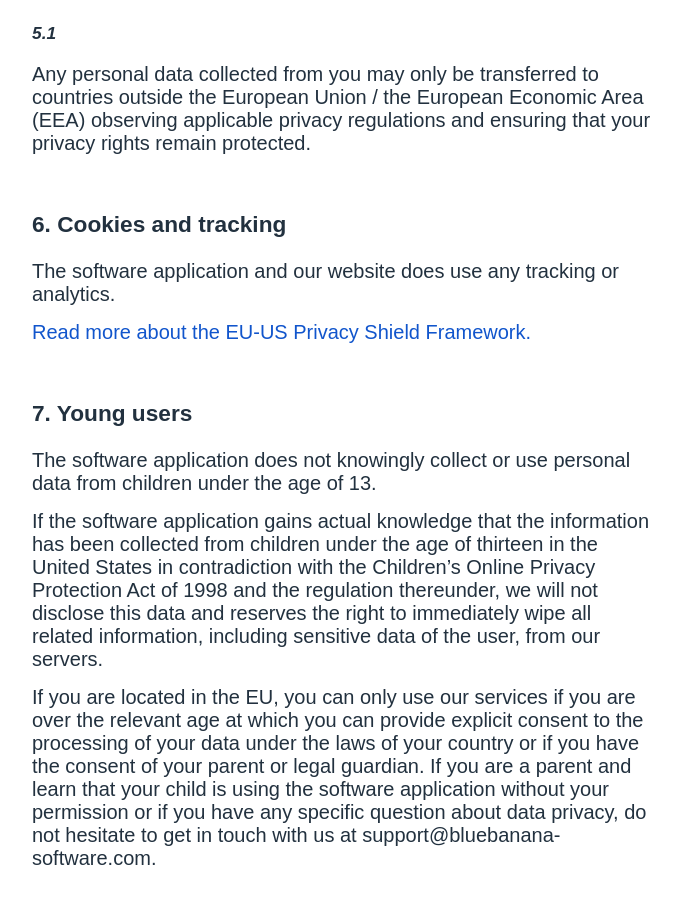
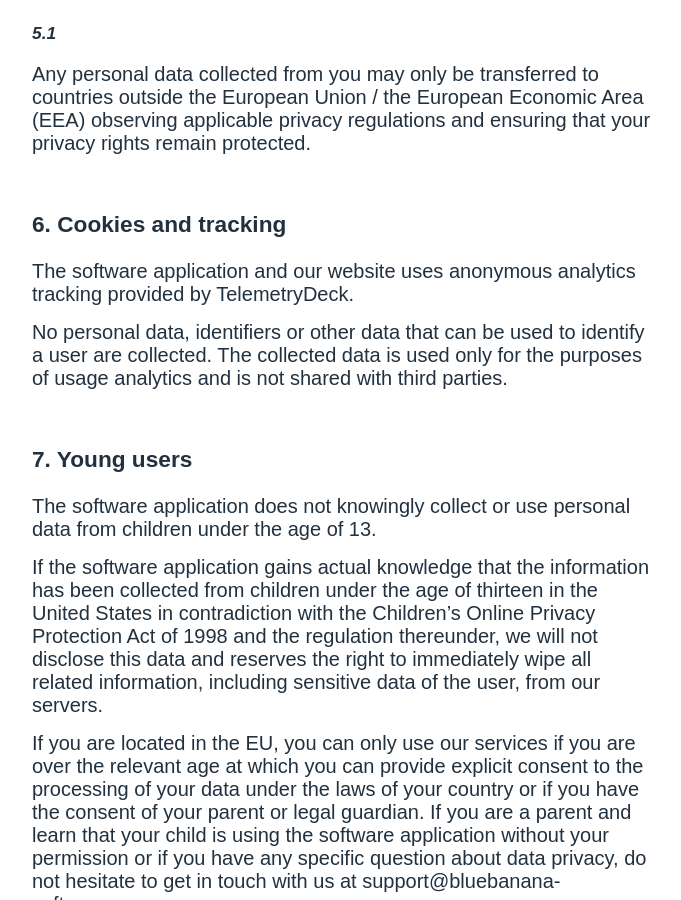
Before and after one commit to martinhoeller/inyourfaceapp, a Jekyll site: the page privacy.html, which Jekyll copies as it is, in a window 1280 px wide and 900 px high, scrolled down 2959 px. Shown: the whole window, without its empty margins (72-753 px from the left). Built offline with Jekyll 4.4.1, drawn with Linux system fonts in a browser that asks for light colours.

Commit message:
privacy update

```diff
--- a/privacy.html
+++ b/privacy.html
@@ -284,8 +284,8 @@
     <h3 class="c7" id="h.gyj10taqf6l1"><span class="c8">5.1</span></h3>
     <p class="c6"><span class="c2">Any personal data collected from you may only be transferred to countries outside the European Union / the European Economic Area (EEA) observing applicable privacy regulations and ensuring that your privacy rights remain protected.</span></p>
     <h2 class="c10" id="h.asoerdkgdlg8"><span class="c1">6. Cookies and tracking</span></h2>
-    <p class="c6"><span class="c2">The software application and our website does use any tracking or analytics.</span></p>
-    <p class="c6"><span class="c5"><a class="c9" href="https://www.privacyshield.gov/welcome">Read more about the EU-US Privacy Shield Framework.</a></span></p>
+    <p class="c6"><span class="c2">The software application and our website uses anonymous analytics tracking provided by <a class="c9" href="https://telemetrydeck.com">TelemetryDeck</a>.</span></p>
+    <p class="c6"><span class="c2">No personal data, identifiers or other data that can be used to identify a user are collected. The collected data is used only for the purposes of usage analytics and is not shared with third parties.</a></span></p>
     <h2 class="c10" id="h.y1r69srycblb"><span class="c1">7. Young users</span></h2>
     <p class="c6"><span class="c3">The software application</span><span class="c2">&nbsp;does not knowingly collect or use personal data from children under the age of 13. </span></p>
     <p class="c6"><span class="c2">If the software application gains actual knowledge that the information has been collected from children under the age of thirteen in the United States in contradiction with the Children&rsquo;s Online Privacy Protection Act of 1998 and the regulation thereunder, we will not disclose this data and reserves the right to immediately wipe all related information, including sensitive data of the user, from our servers.</span></p>
```
